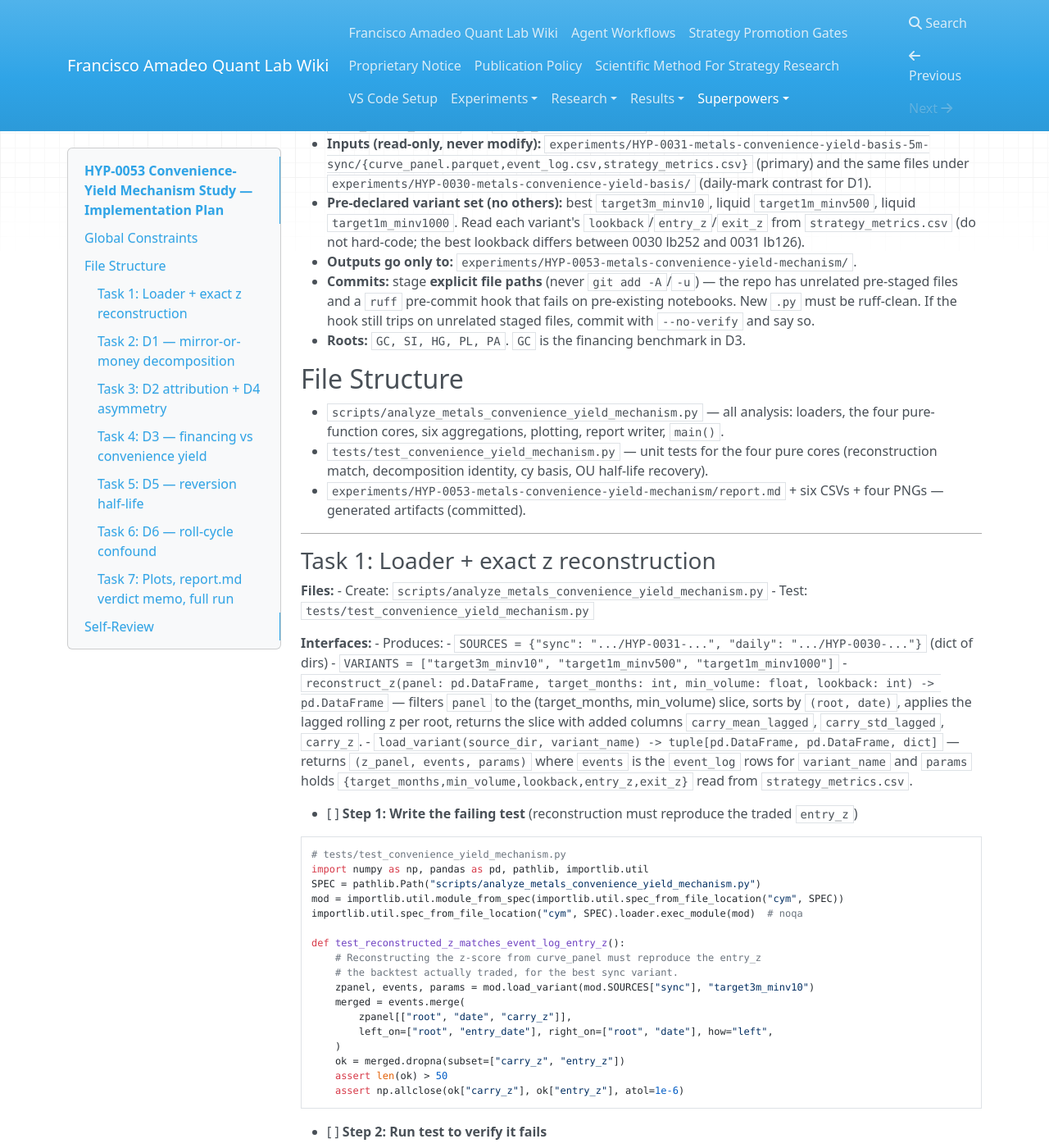
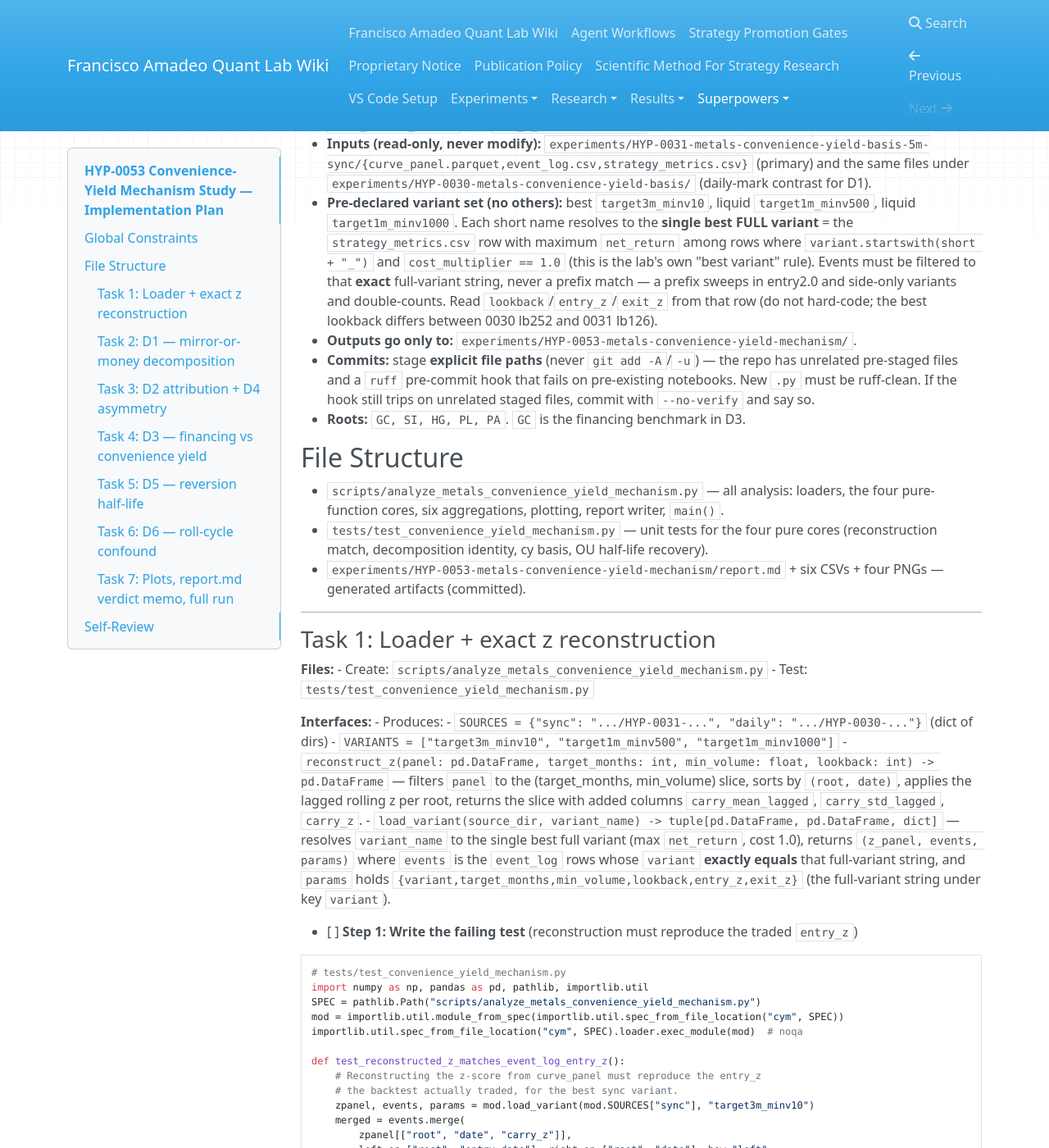
Before and after one commit to famadeo/quant-lab, an MkDocs documentation site: the page built from docs/superpowers/plans/2026-06-30-hyp-0053-convenience-yield-mechanism.md, in a window 1280 px wide and 1400 px high, scrolled down 836 px. Shown: the whole window at 82% size. Built offline with MkDocs 1.6.1, drawn with Linux system fonts in a browser that asks for light colours; nearby versions of some CDN libraries.

Commit message:
HYP-0053: tighten plan — variant resolves to single best full variant
Downstream tasks must filter events to the exact max-net_return full-variant
string (not a short prefix), to avoid double-counting entry2.0/side-only rows.

Co-Authored-By: Claude Opus 4.8 (1M context) <noreply@anthropic.com>

```diff
--- a/docs/superpowers/plans/2026-06-30-hyp-0053-convenience-yield-mechanism.md
+++ b/docs/superpowers/plans/2026-06-30-hyp-0053-convenience-yield-mechanism.md
@@ -14,7 +14,7 @@
 - **Spec authority:** `experiments/HYP-0053-metals-convenience-yield-mechanism/hypothesis.md` (D1–D6, predictions, guardrails) is the source of truth. Honor its guardrails verbatim: **no new variant scan**; analyze only the pre-declared variants; event t-stats are **descriptive only** (lead with effect sizes / shares / half-lives).
 - **Signal replication is exact:** reuse the construction from `scripts/run_metals_convenience_yield_basis_backtest.py` — `carry_pct_ann = log(far/anchor)/(months_from_anchor/12)*100`; `z = (carry − μ)/σ` with `μ,σ = carry.shift(1).rolling(lookback, min_periods=40).mean()/.std(ddof=0)`. Import or copy `with_lagged_zscore` and `MIN_Z_OBSERVATIONS=40`; do not re-derive.
 - **Inputs (read-only, never modify):** `experiments/HYP-0031-metals-convenience-yield-basis-5m-sync/{curve_panel.parquet,event_log.csv,strategy_metrics.csv}` (primary) and the same files under `experiments/HYP-0030-metals-convenience-yield-basis/` (daily-mark contrast for D1).
-- **Pre-declared variant set (no others):** best `target3m_minv10`, liquid `target1m_minv500`, liquid `target1m_minv1000`. Read each variant's `lookback`/`entry_z`/`exit_z` from `strategy_metrics.csv` (do not hard-code; the best lookback differs between 0030 lb252 and 0031 lb126).
+- **Pre-declared variant set (no others):** best `target3m_minv10`, liquid `target1m_minv500`, liquid `target1m_minv1000`. Each short name resolves to the **single best FULL variant** = the `strategy_metrics.csv` row with maximum `net_return` among rows where `variant.startswith(short + "_")` and `cost_multiplier == 1.0` (this is the lab's own "best variant" rule). Events must be filtered to that **exact** full-variant string, never a prefix match — a prefix sweeps in entry2.0 and side-only variants and double-counts. Read `lookback`/`entry_z`/`exit_z` from that row (do not hard-code; the best lookback differs between 0030 lb252 and 0031 lb126).
 - **Outputs go only to:** `experiments/HYP-0053-metals-convenience-yield-mechanism/`.
 - **Commits:** stage **explicit file paths** (never `git add -A`/`-u`) — the repo has unrelated pre-staged files and a `ruff` pre-commit hook that fails on pre-existing notebooks. New `.py` must be ruff-clean. If the hook still trips on unrelated staged files, commit with `--no-verify` and say so.
 - **Roots:** `GC, SI, HG, PL, PA`. `GC` is the financing benchmark in D3.
@@ -38,7 +38,7 @@
   - `SOURCES = {"sync": ".../HYP-0031-...", "daily": ".../HYP-0030-..."}` (dict of dirs)
   - `VARIANTS = ["target3m_minv10", "target1m_minv500", "target1m_minv1000"]`
   - `reconstruct_z(panel: pd.DataFrame, target_months: int, min_volume: float, lookback: int) -> pd.DataFrame` — filters `panel` to the (target_months, min_volume) slice, sorts by `(root, date)`, applies the lagged rolling z per root, returns the slice with added columns `carry_mean_lagged`, `carry_std_lagged`, `carry_z`.
-  - `load_variant(source_dir, variant_name) -> tuple[pd.DataFrame, pd.DataFrame, dict]` — returns `(z_panel, events, params)` where `events` is the `event_log` rows for `variant_name` and `params` holds `{target_months,min_volume,lookback,entry_z,exit_z}` read from `strategy_metrics.csv`.
+  - `load_variant(source_dir, variant_name) -> tuple[pd.DataFrame, pd.DataFrame, dict]` — resolves `variant_name` to the single best full variant (max `net_return`, cost 1.0), returns `(z_panel, events, params)` where `events` is the `event_log` rows whose `variant` **exactly equals** that full-variant string, and `params` holds `{variant,target_months,min_volume,lookback,entry_z,exit_z}` (the full-variant string under key `variant`).
 
 - [ ] **Step 1: Write the failing test** (reconstruction must reproduce the traded `entry_z`)
 
```
